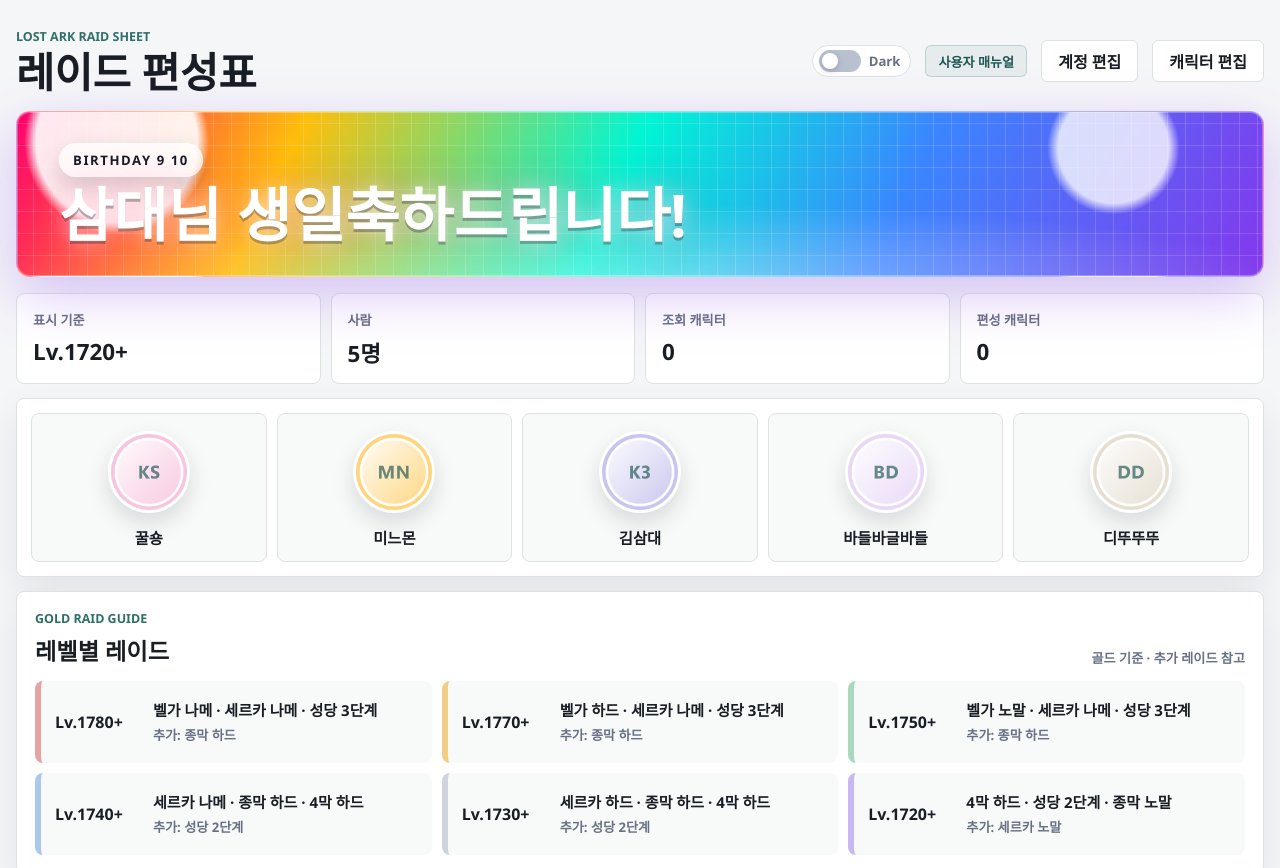
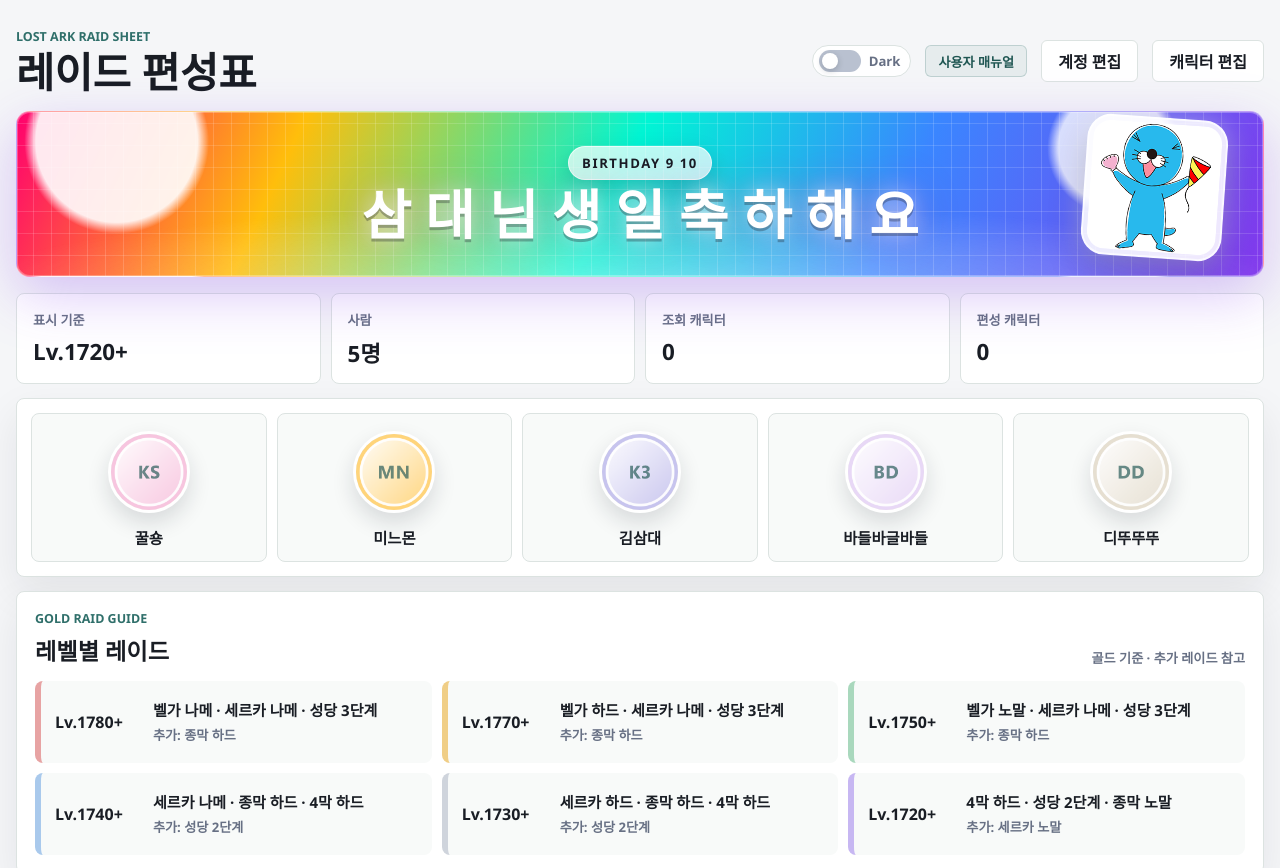
Before and after one commit to carlisle0722/raidsheet, a website: page index.html in a window 1280 px wide. Shown: the top 868 px of the page. Drawn offline with Linux system fonts and the light colour scheme; no server answers.

Commit message:
보노보노 추가

```diff
--- a/index.html
+++ b/index.html
@@ -10,7 +10,7 @@
         if (theme === "dark") document.documentElement.dataset.theme = "dark";
       })();
     </script>
-    <link rel="stylesheet" href="/styles.css?v=20260910-2" />
+    <link rel="stylesheet" href="/styles.css?v=20260910-3" />
   </head>
   <body>
     <main class="app-shell">
@@ -33,8 +33,9 @@
       <section class="sandae-birthday-banner" aria-label="삼대님 생일 축하 배너">
         <div class="sandae-birthday-content">
           <p class="sandae-birthday-date">Birthday 9 10</p>
-          <h2>삼대님 생일축하드립니다!</h2>
+          <h2>삼 대 님 생 일 축 하 해 요</h2>
         </div>
+        <img class="sandae-birthday-sticker" src="/assets/sandae-birthday.png" alt="" aria-hidden="true" />
       </section>
 
       <section class="summary-strip" aria-label="요약">
--- a/styles.css
+++ b/styles.css
@@ -138,12 +138,14 @@ button:disabled {
 
 .sandae-birthday-content {
   position: relative;
+  z-index: 1;
   display: grid;
   gap: 8px;
   min-height: 164px;
   padding: 26px clamp(20px, 4vw, 42px);
   align-content: center;
-  justify-items: start;
+  justify-items: center;
+  text-align: center;
 }
 
 .sandae-birthday-date {
@@ -161,15 +163,33 @@ button:disabled {
 }
 
 .sandae-birthday-banner h2 {
-  max-width: 100%;
+  max-width: min(100%, 980px);
   color: #fff;
-  font-size: clamp(2.25rem, 4.6vw, 4.7rem);
+  font-size: clamp(2.05rem, 4.2vw, 4.35rem);
   line-height: 1;
   white-space: nowrap;
   text-shadow:
     0 3px 0 rgba(22, 27, 36, 0.3),
     0 0 22px rgba(255, 255, 255, 0.72),
     0 0 46px rgba(255, 0, 110, 0.45);
+}
+
+.sandae-birthday-sticker {
+  position: absolute;
+  right: clamp(14px, 3vw, 38px);
+  bottom: clamp(8px, 1.5vw, 18px);
+  z-index: 2;
+  width: clamp(88px, 11vw, 142px);
+  aspect-ratio: 1;
+  border: 2px solid rgba(255, 255, 255, 0.7);
+  border-radius: 24px;
+  background: rgba(255, 255, 255, 0.88);
+  box-shadow:
+    0 14px 34px rgba(22, 27, 36, 0.22),
+    0 0 28px rgba(255, 255, 255, 0.42);
+  object-fit: contain;
+  padding: 4px;
+  transform: rotate(4deg);
 }
 
 @keyframes sandae-pulse {
@@ -2708,6 +2728,14 @@ button.auction-result-row:hover {
     padding: 22px 18px;
   }
 
+  .sandae-birthday-sticker {
+    right: 10px;
+    bottom: 8px;
+    width: 78px;
+    border-radius: 18px;
+    opacity: 0.82;
+  }
+
   .sandae-birthday-banner h2 {
     max-width: 100%;
     font-size: clamp(2rem, 11vw, 3.1rem);
```
Also changed, not shown: assets/sandae-birthday.png (added).
